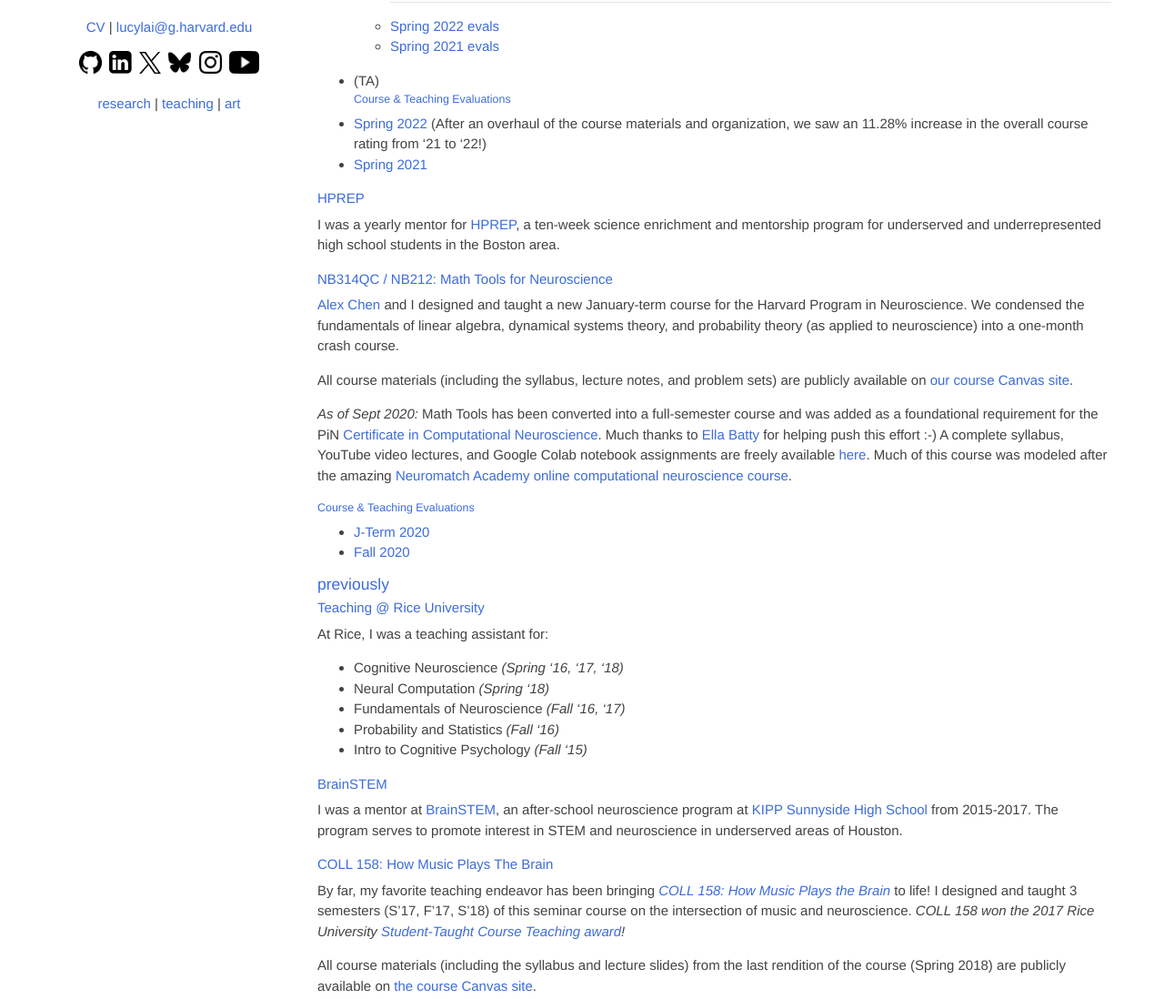
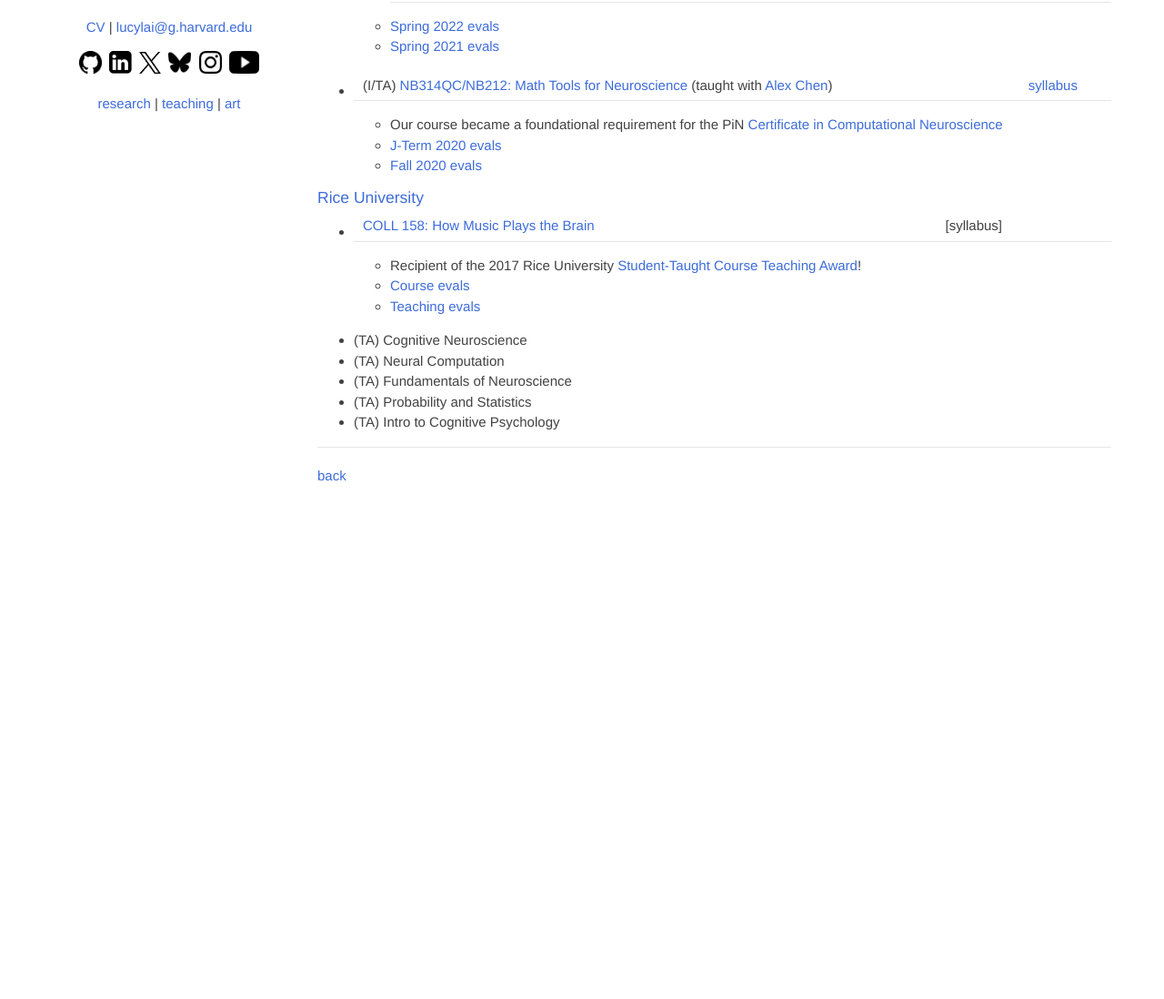
Before and after one commit to lucylai96/lucylai96.github.io, a Jekyll site: the page built from teaching.md, in a window 1280 px wide and 1400 px high. Shown: the part 302-1400 px from the top of the window at 91% size. Built offline with Jekyll 4.4.1, drawn with Linux system fonts in a browser that asks for light colours; our own code applies the rules of GitHub Pages for plain Markdown files; some of the changed text lies outside the part shown.

Commit message:
Update teaching.md

```diff
--- a/teaching.md
+++ b/teaching.md
@@ -11,54 +11,21 @@
   * Guest lectures: [Reinforcement learning in the brain](https://www.youtube.com/watch?v=qIjEKWftu0A&ab_channel=LucyLai){:target="_blank"} | [What is consciousness? And can machines have it?](https://www.youtube.com/watch?v=kle1uBIW8dM&ab_channel=LucyLai){:target="_blank"}
   * [Spring 2022 evals](./files/gened1125_s22.pdf){:target="_blank"}
   * [Spring 2021 evals](./files/gened1125_s21.pdf){:target="_blank"}
-* (TA)
-##### Course & Teaching Evaluations
-* [Spring 2022](./files/gened1125_s22.pdf){:target="_blank"} (After an overhaul of the course materials and organization, we saw an 11.28% increase in the overall course rating from '21 to '22!)
-* [Spring 2021](./files/gened1125_s21.pdf){:target="_blank"}
+* (I/TA) [NB314QC/NB212: Math Tools for Neuroscience](https://github.com/ebatty/MathToolsforNeuroscience){:target="_blank"} (taught with [Alex Chen](https://twitter.com/alexbchen){:target="_blank"}) | [syllabus](https://docs.google.com/document/d/15kfaz1kyhHrSDlMr_YHbdG58HQfPUHnDL4xzD3m74rg/edit?usp=sharing)
+  * Our course became a foundational requirement for the PiN [Certificate in Computational Neuroscience](https://pinphd.hms.harvard.edu/training/computational-certificate){:target="_blank"}
+  * [J-Term 2020 evals](./files/nb314qc_evals.pdf){:target="_blank"}
+  * [Fall 2020 evals](./files/nb212_evals.pdf){:target="_blank"}
 
-#### HPREP
-I was a yearly mentor for [HPREP](https://hprep.wordpress.com/){:target="_blank"}, a ten-week science enrichment and mentorship program for underserved and underrepresented high school students in the Boston area.
-
-#### [NB314QC / NB212: Math Tools for Neuroscience](https://github.com/ebatty/MathToolsforNeuroscience){:target="_blank"}
-[Alex Chen](https://twitter.com/alexbchen){:target="_blank"} and I designed and taught a new January-term course for the Harvard Program in Neuroscience. We condensed the fundamentals of linear algebra, dynamical systems theory, and probability theory (as applied to neuroscience) into a one-month crash course.
-
-All course materials (including the syllabus, lecture notes, and problem sets) are publicly available on [our course Canvas site](https://canvas.harvard.edu/courses/71556){:target="_blank"}.
-
-_As of Sept 2020:_ Math Tools has been converted into a full-semester course and was added as a foundational requirement for the PiN [Certificate in Computational Neuroscience](https://pinphd.hms.harvard.edu/training/computational-certificate){:target="_blank"}. Much thanks to [Ella Batty](https://ebatty.github.io/){:target="_blank"} for helping push this effort :-) A complete syllabus, YouTube video lectures, and Google Colab notebook assignments are freely available [here](https://github.com/ebatty/MathToolsforNeuroscience){:target="_blank"}. Much of this course was modeled after the amazing [Neuromatch Academy online computational neuroscience course](https://www.neuromatchacademy.org/syllabus){:target="_blank"}.
-
-##### Course & Teaching Evaluations
-* [J-Term 2020](./files/nb314qc_evals.pdf){:target="_blank"}
-* [Fall 2020](./files/nb212_evals.pdf){:target="_blank"}
-
-### previously
-
-#### Teaching @ Rice University
-At Rice, I was a teaching assistant for:
-* Cognitive Neuroscience _(Spring '16, '17, '18)_
-* Neural Computation _(Spring '18)_
-* Fundamentals of Neuroscience _(Fall '16, '17)_
-* Probability and Statistics _(Fall '16)_
-* Intro to Cognitive Psychology _(Fall '15)_
-
-#### BrainSTEM
-I was a mentor at [BrainSTEM](https://tmcbrainstem.org/){:target="_blank"}, an after-school neuroscience program at [KIPP Sunnyside High School](http://kipphouston.org/sunnyside){:target="_blank"} from 2015-2017. The program serves to promote interest in STEM and neuroscience in underserved areas of Houston.
-
-#### COLL 158: How Music Plays The Brain
-By far, my favorite teaching endeavor has been bringing *[COLL 158: How Music Plays the Brain](https://courses.rice.edu/admweb/!SWKSCAT.cat?p_action=CATALIST&p_acyr_code=2019&p_crse_numb=158&p_subj=COLL){:target="_blank"}* to life! I designed and taught 3 semesters (S'17, F'17, S'18) of this seminar course on the intersection of music and neuroscience. _COLL 158 won the 2017 Rice University [Student-Taught Course Teaching award](https://cte.rice.edu/stc#award){:target="_blank"}!_
-
-All course materials (including the syllabus and lecture slides) from the last rendition of the course (Spring 2018) are publicly available on [the course Canvas site](https://canvas.rice.edu/courses/10423/){:target="_blank"}.
-
-![Visiting CAMRI](./files/coll158camri.jpg)
-
-_**COLL 158 visits Baylor College of Medicine's [Core for Advanced Magnetic Resonance Imaging](https://www.bcm.edu/research/centers/advanced-mr-imaging){:target="_blank"} (CAMRI)**_
-
-> “Students will leave this course having developed a greater appreciation for the power of music through dialogues between an age-old art and a budding field of science.”  - from the syllabus
-
-Did I fulfill my promises? :-)
-
-##### Evaluations
-* [Course evaluation](./files/coll158_evals.pdf){:target="_blank"}
-* [Teaching evaluation](./files/coll158_teaching.pdf){:target="_blank"}
+### Rice University
+* [COLL 158: How Music Plays the Brain](https://courses.rice.edu/admweb/!SWKSCAT.cat?p_action=CATALIST&p_acyr_code=2019&p_crse_numb=158&p_subj=COLL) | [syllabus]
+  * Recipient of the 2017 Rice University [Student-Taught Course Teaching Award](https://cte.rice.edu/stc#award){:target="_blank"}!
+  * [Course evals](./files/coll158_evals.pdf){:target="_blank"}
+  * [Teaching evals](./files/coll158_teaching.pdf){:target="_blank"}
+* (TA) Cognitive Neuroscience
+* (TA) Neural Computation
+* (TA) Fundamentals of Neuroscience
+* (TA) Probability and Statistics
+* (TA) Intro to Cognitive Psychology
 
 ***
 [back](./)
```
